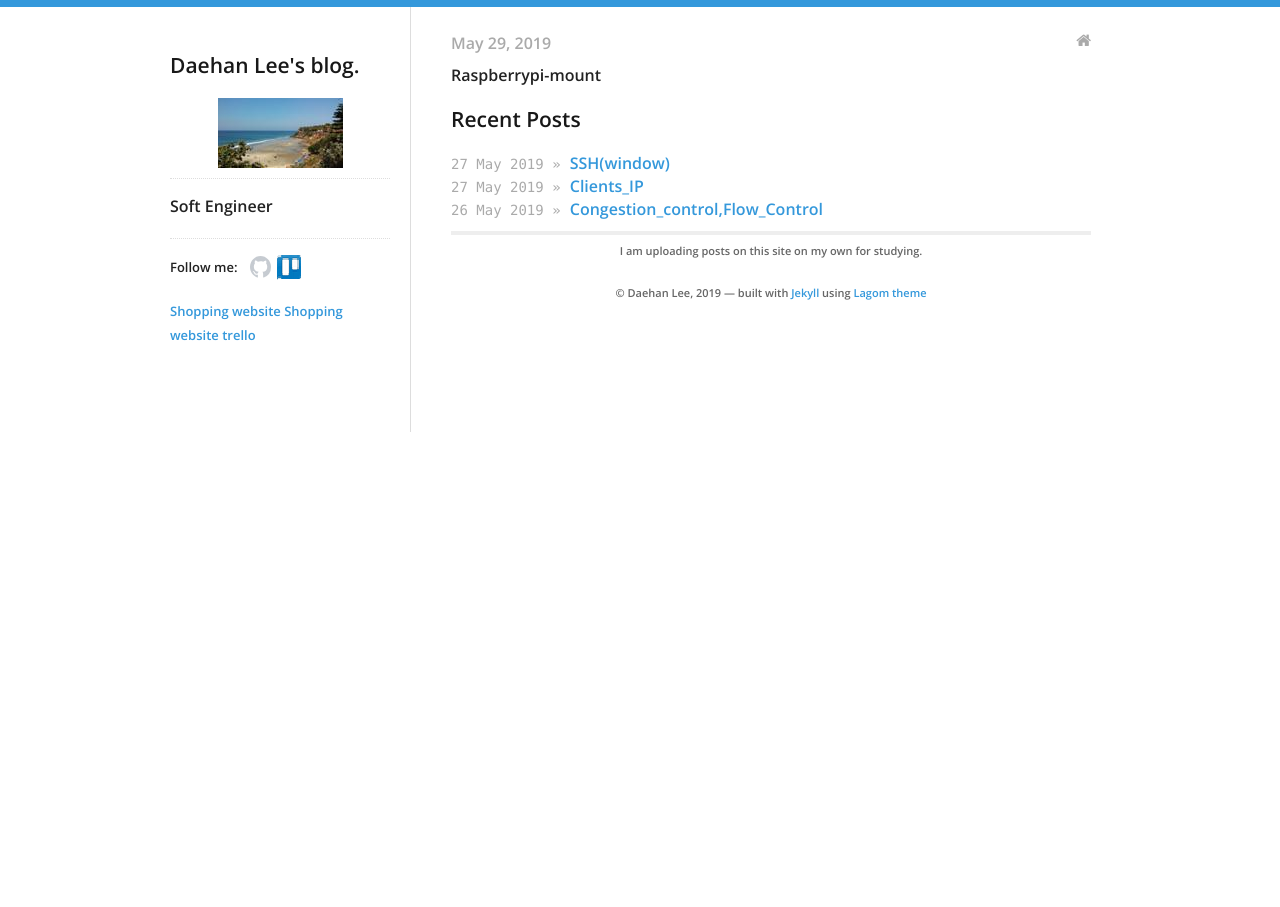
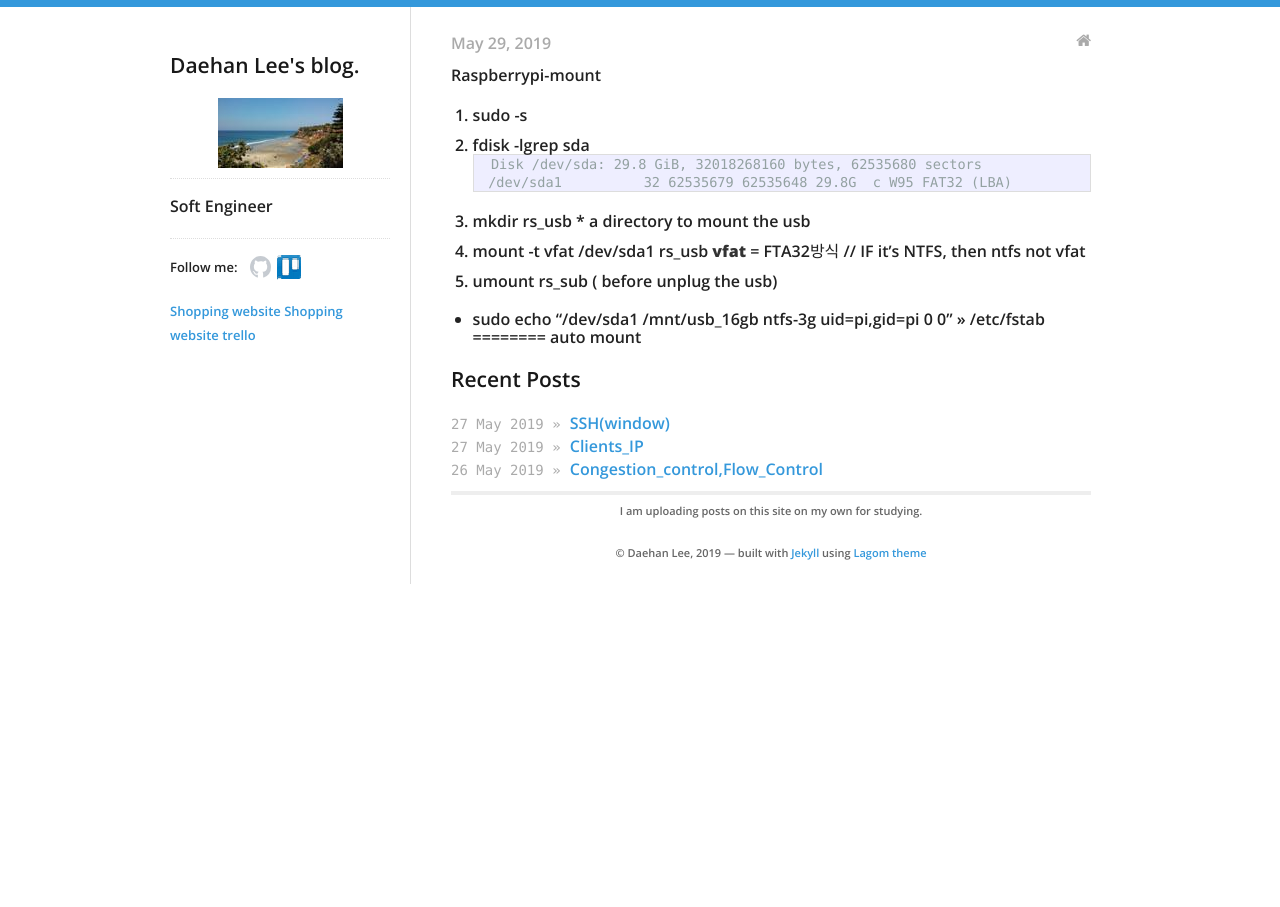
Before and after one commit to daehan0226/Study, a Jekyll site: the page built from _posts/2019-05-29-Raspberrypi-mount.md, in a window 1280 px wide. Built offline with Jekyll 4.4.1, drawn with Linux system fonts in a browser that asks for light colours.

Commit message:
Update 2019-05-29-Raspberrypi-mount.md

```diff
--- a/_posts/2019-05-29-Raspberrypi-mount.md
+++ b/_posts/2019-05-29-Raspberrypi-mount.md
@@ -5,3 +5,16 @@ categories:
 - blog
 ---
 Raspberrypi-mount
+
+
+1. sudo -s
+2. fdisk -l | grep sda
+
+        Disk /dev/sda: 29.8 GiB, 32018268160 bytes, 62535680 sectors
+        /dev/sda1          32 62535679 62535648 29.8G  c W95 FAT32 (LBA)
+
+3. mkdir rs_usb  * a directory to mount the usb
+4. mount -t vfat /dev/sda1 rs_usb   **vfat** = FTA32방식 // IF it's NTFS, then ntfs not vfat
+5. umount rs_sub   ( before unplug the usb)
+
+* sudo echo "/dev/sda1 /mnt/usb_16gb ntfs-3g uid=pi,gid=pi 0 0" >> /etc/fstab    ======== auto mount
```
